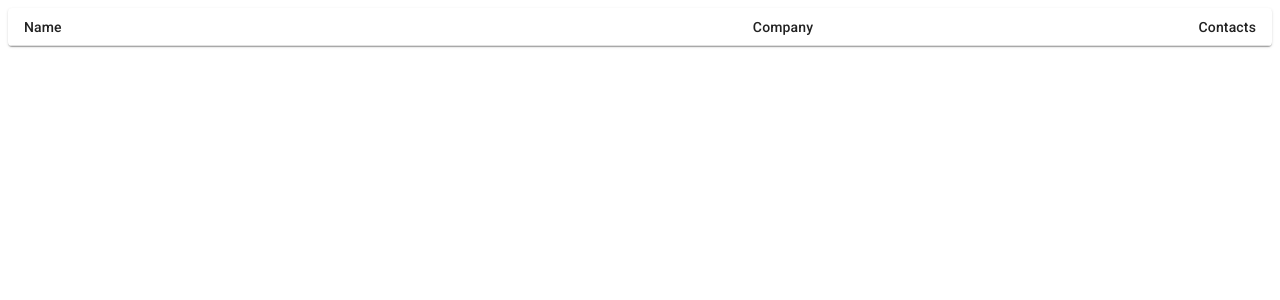
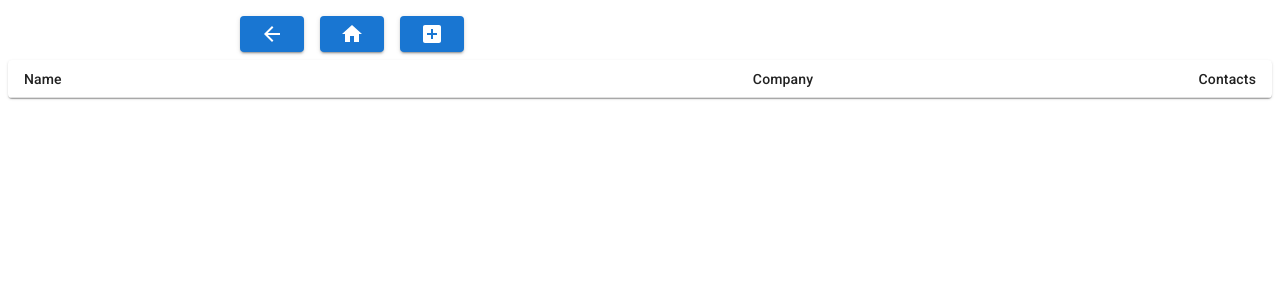
Before and after one commit to TimSpektrov/react-clients, a React (Vite) app: page / in a window 1280 px wide. Shown: the top 300 px of the page. Built offline with nearby package versions, Linux system fonts and the light colour scheme.

Commit message:
add Header

```diff
--- a/src/App.tsx
+++ b/src/App.tsx
@@ -1,14 +1,18 @@
 import { BrowserRouter, Route, Routes } from "react-router";
 import { Home } from "./pages/home/Home.tsx";
 import { CreateClient } from "./pages/client/CreateClient.tsx";
+import { Layout } from "./shared/Layout.tsx";
+import { CLIENTS_URL, CREATE_URL } from "./app/routing.ts";
 
 function App() {
   return (
     <BrowserRouter>
       <Routes>
-        <Route index element={<Home />} />
-        <Route path="client">
-          <Route path={"create"} element={<CreateClient />} />
+        <Route element={<Layout />}>
+          <Route index element={<Home />} />
+          <Route path={CLIENTS_URL}>
+            <Route path={CREATE_URL} element={<CreateClient />} />
+          </Route>
         </Route>
       </Routes>
     </BrowserRouter>
--- /dev/null
+++ b/src/app/routing.ts
@@ -0,0 +1,3 @@
+export const HOME_URL = "/";
+export const CLIENTS_URL = "clients";
+export const CREATE_URL = "create";
--- /dev/null
+++ b/src/shared/Header.tsx
@@ -0,0 +1,57 @@
+import { FC } from "react";
+import { AddBox, ArrowBack, Home } from "@mui/icons-material";
+import { CLIENTS_URL, CREATE_URL, HOME_URL } from "../app/routing.ts";
+import { Box, Button, Link, Stack, Tooltip } from "@mui/material";
+import { useNavigate } from "react-router";
+
+export const Header: FC = () => {
+  let navigate = useNavigate();
+
+  const buttons = [
+    {
+      label: "Назад",
+      icon: <ArrowBack />,
+      onClick: () => {
+        navigate(-1);
+      },
+    },
+    {
+      label: "На главную",
+      icon: <Home />,
+      href: HOME_URL,
+    },
+    {
+      label: "Создать нового клиента",
+      icon: <AddBox />,
+      href: `/${CLIENTS_URL}/${CREATE_URL}`,
+    },
+  ];
+
+  return (
+    <header>
+      <Box
+        component="nav"
+        sx={{
+          maxWidth: "800px",
+          margin: "0 auto",
+          padding: "8px 16px",
+        }}
+      >
+        <Stack spacing={2} direction="row" sx={{ alignItems: "center" }}>
+          {buttons.map((button, index) => (
+            <Button
+              key={index}
+              component={button.href ? Link : "button"}
+              href={button.href}
+              onClick={button.onClick}
+              variant="contained"
+              aria-label={button.ariaLabel}
+            >
+              <Tooltip title={button.label}>{button.icon}</Tooltip>
+            </Button>
+          ))}
+        </Stack>
+      </Box>
+    </header>
+  );
+};
--- /dev/null
+++ b/src/shared/Layout.tsx
@@ -0,0 +1,14 @@
+import { FC } from "react";
+import { Outlet } from "react-router";
+import { Header } from "./Header.tsx";
+
+export const Layout: FC = () => {
+  return (
+    <>
+      <Header />
+      <main>
+        <Outlet />
+      </main>
+    </>
+  );
+};
```
